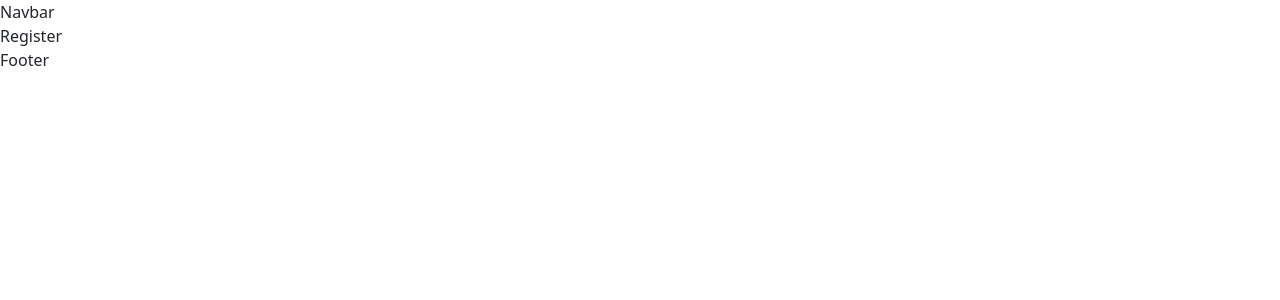
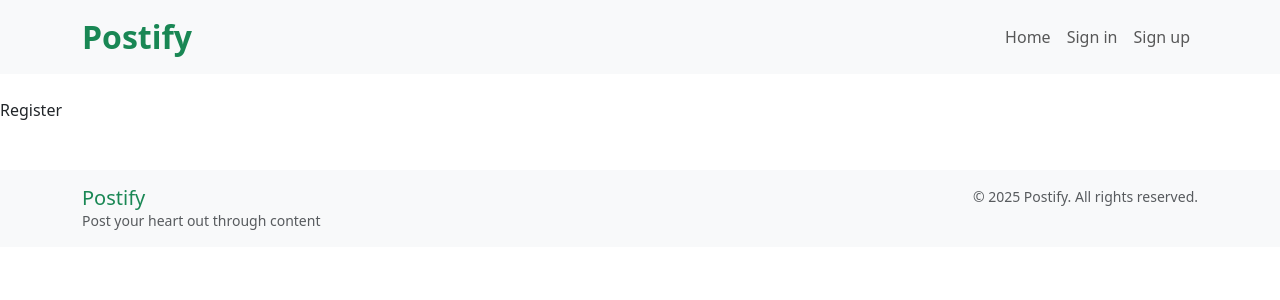
Before and after one commit to piyushgyl01/playground-055-frontend, a React (Vite) app: page /register in a window 1280 px wide. Shown: the top 300 px of the page. Built offline with nearby package versions, Linux system fonts and the light colour scheme; no server answers.

Commit message:
feat: Navbar and Footer

```diff
--- a/src/App.jsx
+++ b/src/App.jsx
@@ -11,11 +11,11 @@ import Settings from "./pages/Settings";
 import Profile from "./pages/Profile";
 import NotFound from "./pages/NotFound";
 import PrivateRoute from "./components/PrivateRoute";
-// import { AuthProvider } from "./contexts/authContext";
+import { AuthProvider } from "./contexts/authContext";
 
 export default function App() {
   return (
-    // <AuthProvider>
+    <AuthProvider>
       <Router>
         <Navbar />
         <Routes>
@@ -33,6 +33,6 @@ export default function App() {
         </Routes>
         <Footer />
       </Router>
-    // </AuthProvider>
+    </AuthProvider>
   );
 }
--- a/src/components/Footer.jsx
+++ b/src/components/Footer.jsx
@@ -1,7 +1,27 @@
-import React from 'react'
+import { Link } from "react-router-dom";
 
 export default function Footer() {
+  const currentYear = new Date().getFullYear();
+
   return (
-    <div>Footer</div>
-  )
+    <footer className="footer mt-5 py-3 bg-light">
+      <div className="container">
+        <div className="row">
+          <div className="col-md-6 text-center text-md-start">
+            <Link to="/" className="text-decoration-none">
+              <h5 className="mb-0 text-success">Postify</h5>
+            </Link>
+            <p className="text-muted small mb-0">
+              Post your heart out through content
+            </p>
+          </div>
+          <div className="col-md-6 text-center text-md-end">
+            <p className="text-muted small mb-0">
+              &copy; {currentYear} Postify. All rights reserved.
+            </p>
+          </div>
+        </div>
+      </div>
+    </footer>
+  );
 }
--- a/src/components/Navbar.jsx
+++ b/src/components/Navbar.jsx
@@ -1,7 +1,111 @@
-import React from 'react'
+import { Link, useNavigate } from "react-router-dom";
+import { FaPenSquare, FaUserCircle, FaCog } from "react-icons/fa";
+import { useAuth } from "../contexts/authContext";
 
 export default function Navbar() {
+  const { user, isAuthenticated, logout } = useAuth();
+  const navigate = useNavigate();
+
+  async function handleLogout() {
+    try {
+      await logout();
+      navigate("/");
+    } catch (error) {
+      console.error("Failed to logout:", error);
+    }
+  }
+
   return (
-    <div>Navbar</div>
-  )
+    <nav className="navbar navbar-expand-lg bg-light mb-4">
+      <div className="container">
+        <Link className="navbar-brand fw-bold text-success fs-2" to="/">
+          Postify
+        </Link>
+        <button
+          className="navbar-toggler"
+          type="button"
+          data-bs-toggle="collapse"
+          data-bs-target="#basic-navbar-nav"
+          aria-controls="basic-navbar-nav"
+          aria-expanded="false"
+          aria-label="Toggle navigation"
+        >
+          <span className="navbar-toggler-icon"></span>
+        </button>
+        <div className="collapse navbar-collapse" id="basic-navbar-nav">
+          <ul className="navbar-nav ms-auto">
+            <li className="nav-item">
+              <Link className="nav-link" to="/">
+                Home
+              </Link>
+            </li>
+
+            {isAuthenticated ? (
+              <>
+                <li className="nav-item">
+                  <Link
+                    className="nav-link d-flex align-items-center"
+                    to="/editor"
+                  >
+                    <FaPenSquare className="me-1" /> New Post
+                  </Link>
+                </li>
+                <li className="nav-item">
+                  <Link
+                    className="nav-link d-flex align-items-center"
+                    to="/settings"
+                  >
+                    <FaCog className="me-1" /> Settings
+                  </Link>
+                </li>
+                <li className="nav-item">
+                  <Link
+                    className="nav-link d-flex align-items-center"
+                    to={`/profile/${user?.username}`}
+                  >
+                    {user?.image ? (
+                      <img
+                        src={user.image}
+                        alt={user.username}
+                        style={{
+                          width: "24px",
+                          height: "24px",
+                          borderRadius: "50%",
+                          marginRight: "5px",
+                        }}
+                      />
+                    ) : (
+                      <FaUserCircle className="me-1" />
+                    )}
+                    {user?.username}
+                  </Link>
+                </li>
+                <li className="nav-item">
+                  <button
+                    className="btn btn-outline-secondary btn-sm ms-2"
+                    onClick={handleLogout}
+                  >
+                    Logout
+                  </button>
+                </li>
+              </>
+            ) : (
+              <>
+                <li className="nav-item">
+                  <Link className="nav-link" to="/login">
+                    Sign in
+                  </Link>
+                </li>
+                <li className="nav-item">
+                  <Link className="nav-link" to="/register">
+                    Sign up
+                  </Link>
+                </li>
+              </>
+            )}
+          </ul>
+        </div>
+      </div>
+    </nav>
+  );
 }
```
